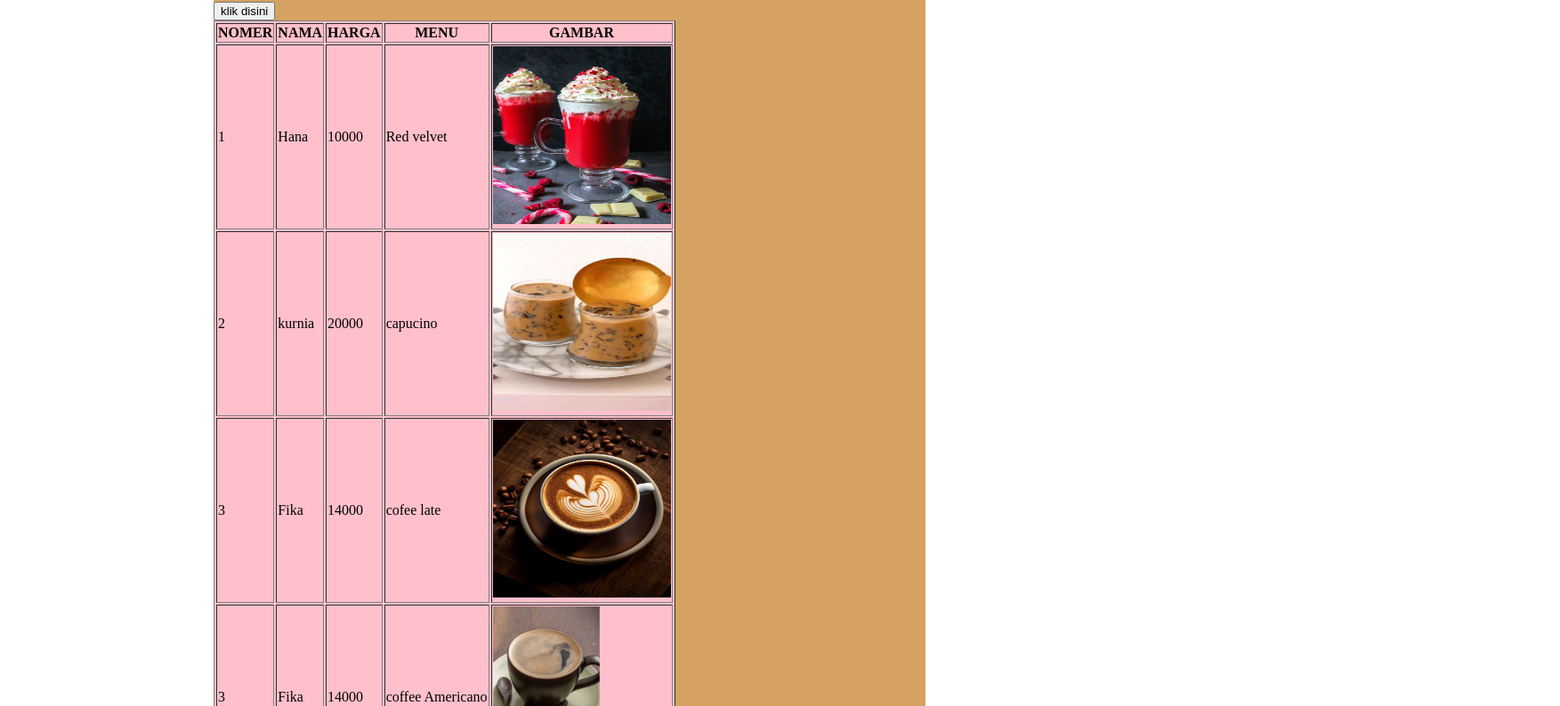
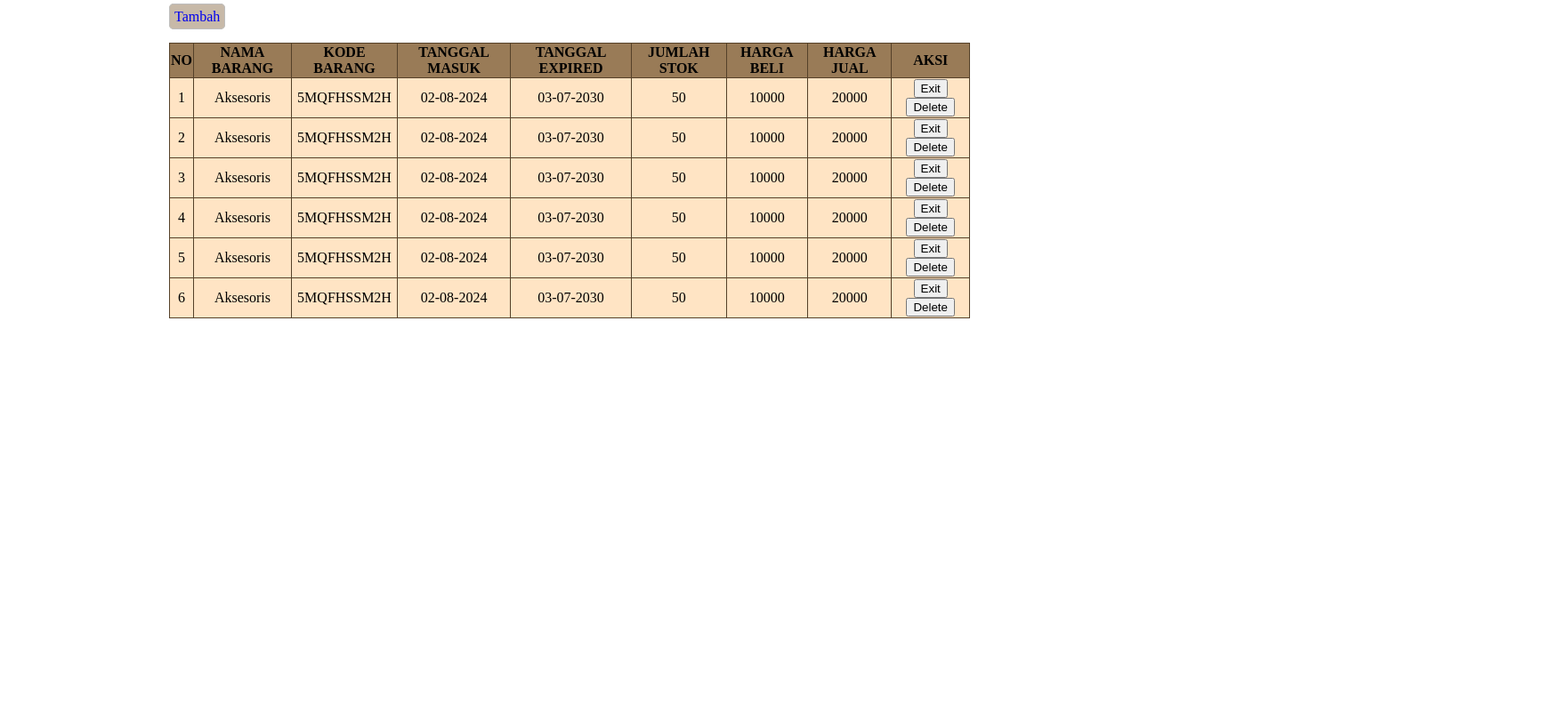
Before and after one commit to fifian-aqila/html-activity-3, a plain HTML site: page index.html in a window 1280 px wide. Shown: the part 78-872 px from the top of the page at 89% size, 1753 px wide, since content can reach past the window. After the commit the page ends 800 px from the top, so only its background shows below. Drawn offline with Linux system fonts and the light colour scheme.

Commit message:
banyak perubahan

```diff
--- a/index.html
+++ b/index.html
@@ -5,67 +5,151 @@
     <meta name="viewport" content="width=device-width, initial-scale=1.0">
     <title>Membuat tabel</title>
     <style>
-        .box{
-            width: 800px;
-            background-color: rgb(214, 162, 98);
+        .tabel{
+            margin-top:50px;
             margin: auto;
-            margin-bottom: 20px;
+            width: 900px;
+            margin-top: 30px;
+
         }
 
+        .btn{
+            border: 1px solid rgb(190, 190, 190) ;
+            background-color: rgb(199, 185, 168);
+            border-radius: 5px;
+            text-decoration: double;
+            padding: 5px;
+            margin-right: 1500px;
+
+        }
+
+        table{
+            margin-bottom: 20px;
+            margin-top: 20px;
+            background-color: bisque;
+            border-collapse: collapse;
+            border: rgb(85, 65, 41);
+            width: 100%;
+            text-align: center;
+        }
+        th{
+            background-color:rgb(153, 123, 87);
+         }
+        h1{
+            margin-right: 500px;
+        }
     </style>
 </head>
 <body>
-    <div class="box">
-        <h1>Tabel Apa Aja</h1>
-        <button>klik disini</button>
-        <table  border="1" style="background-color: pink;">
+    <div class="tabel">
+        <h1>Tabel Pemesan Menu</h1>
+        <a href= "Tambah.html" class="btn">Tambah</a>
+        <table border="1"  >
             <tr>
-                <th>NOMER</th>
-                <th>NAMA</th>
-                <th>HARGA</th>
-                <th>MENU</th>
-                <th>GAMBAR</th>
+                <th>NO</th>
+                <th>NAMA BARANG</th>
+                <th>KODE BARANG</th>
+                <th>TANGGAL MASUK</th>
+                <th>TANGGAL EXPIRED</th>
+                <th>JUMLAH STOK</th>
+                <th>HARGA BELI</th>
+                <th>HARGA JUAL</th>
+                <th>AKSI</th>
 
+            </tr>
+
+            <tr>
+                <td>1</td>
+                <td>Aksesoris</td>
+                <td>5MQFHSSM2H</td>
+                <td>02-08-2024</td>
+                <td>03-07-2030</td>
+                <td>50</td>
+                <td>10000</td>
+                <td>20000</td>
+                <td>
+                    <button>Exit</button>
+                    <button>Delete</button>
+                </td>
 
             </tr>
             <tr>
-                <td>1</td>
-                <td>Hana</td>
+                <td>2</td>
+                <td>Aksesoris</td>
+                <td>5MQFHSSM2H</td>
+                <td>02-08-2024</td>
+                <td>03-07-2030</td>
+                <td>50</td>
                 <td>10000</td>
-                <td>Red velvet</td>
+                <td>20000</td>
                 <td>
-                    <img src="Red velvet chocolademelk - Annabella's Foodblog.jpeg" width="200px" height="200px">
+                    <button>Exit</button>
+                    <button>Delete</button>
                 </td>
-            </tr>
-            <tr>
-                <td>2</td>
-                <td>kurnia</td>
-                <td>20000</td>
-                <td>capucino</td>
-                <td>
-                    <img src="CAPPUCCINO CINCAU GULA AREN.jpeg" width="200px" height="200px">
-                </td>
+
             </tr>
             <tr>
                 <td>3</td>
-                <td>Fika</td>
-                <td>14000</td>
-                <td>cofee late</td>
+                <td>Aksesoris</td>
+                <td>5MQFHSSM2H</td>
+                <td>02-08-2024</td>
+                <td>03-07-2030</td>
+                <td>50</td>
+                <td>10000</td>
+                <td>20000</td>
                 <td>
-                    <img src="Coffee Latte Art.jpeg" width="200px" height="200px">
+                    <button>Exit</button>
+                    <button>Delete</button>
                 </td>
+
             </tr>
             <tr>
-                <td>3</td>
-                <td>Fika</td>
-                <td>14000</td>
-                <td>coffee Americano</td>
+                <td>4</td>
+                <td>Aksesoris</td>
+                <td>5MQFHSSM2H</td>
+                <td>02-08-2024</td>
+                <td>03-07-2030</td>
+                <td>50</td>
+                <td>10000</td>
+                <td>20000</td>
                 <td>
-                    <img src="28 Different Types of Coffee You Drink Daily (2).jpeg" width="120px" height="200px">
+                    <button>Exit</button>
+                    <button>Delete</button>
                 </td>
+
             </tr>
+            <tr>
+                <td>5</td>
+                <td>Aksesoris</td>
+                <td>5MQFHSSM2H</td>
+                <td>02-08-2024</td>
+                <td>03-07-2030</td>
+                <td>50</td>
+                <td>10000</td>
+                <td>20000</td>
+                <td>
+                    <button>Exit</button>
+                    <button>Delete</button>
+                </td>
 
+            </tr>
+            <tr>
+                <td>6</td>
+                <td>Aksesoris</td>
+                <td>5MQFHSSM2H</td>
+                <td>02-08-2024</td>
+                <td>03-07-2030</td>
+                <td>50</td>
+                <td>10000</td>
+                <td>20000</td>
+                <td>
+                    <button>Exit</button>
+                    <button>Delete</button>
+                </td>
+
+            </tr>
         </table>
+
     </div>
 </body>
 </html>
```
Also changed, not shown: Tambah.html (added, +66 -0 lines), 28 Different Types of Coffee You Drink Daily (2).jpeg (deleted), CAPPUCCINO CINCAU GULA AREN.jpeg (deleted), Coffee Latte Art.jpeg (deleted), Red velvet chocolademelk - Annabella's Foodblog.jpeg (deleted).
